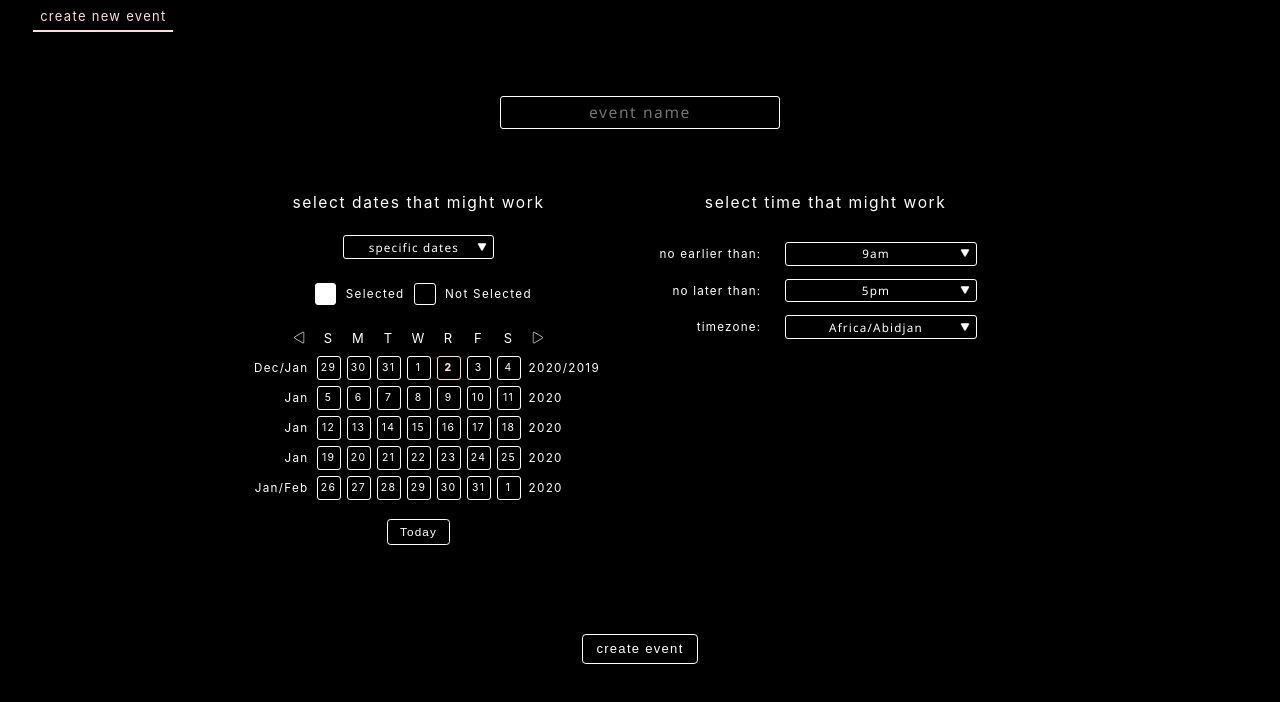
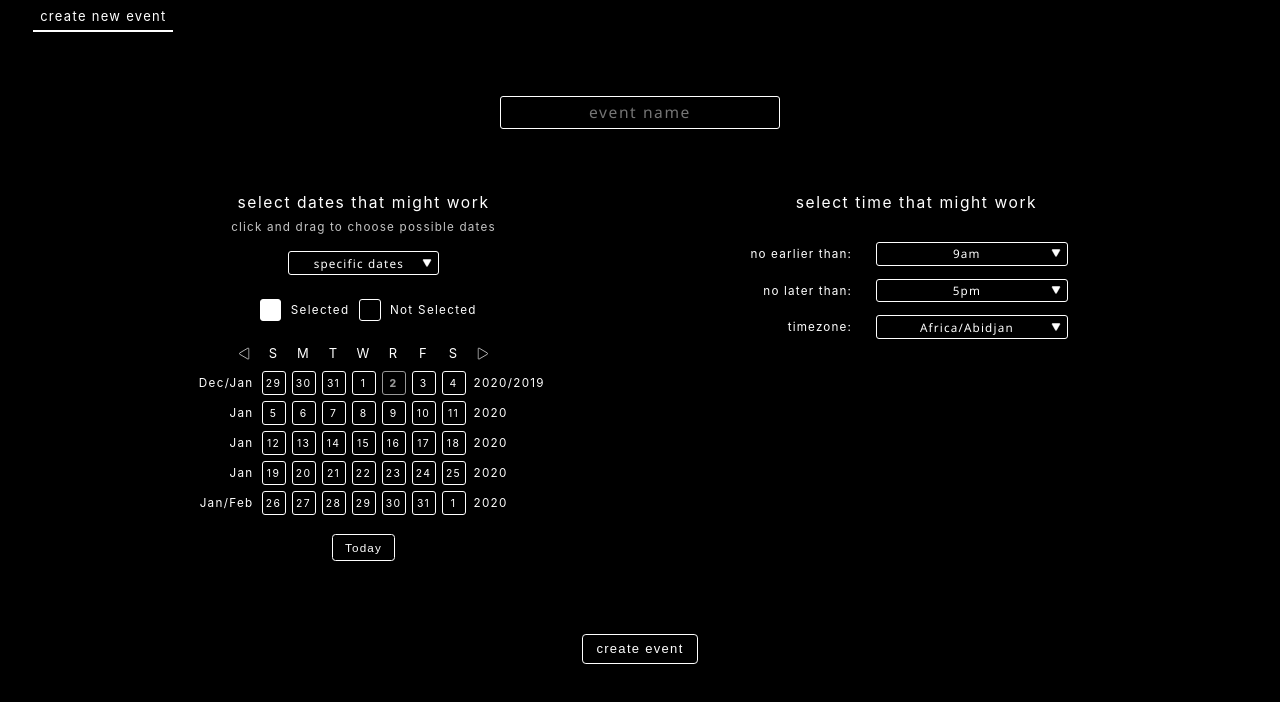
Before and after one commit to ellieyhcheng/meetme, a React (Create React App) app in the folder client/: page / in a window 1280 px wide. Shown: the top 702 px of the page. Built offline with nearby package versions, Linux system fonts and the light colour scheme.

Commit message:
Timezones & color scheme pink => white

```diff
--- a/client/package.json
+++ b/client/package.json
@@ -8,7 +8,6 @@
     "@testing-library/user-event": "^7.1.2",
     "axios": "^0.19.0",
     "firebase": "^7.6.1",
-    "moment": "^2.24.0",
     "moment-timezone": "^0.5.27",
     "node-sass": "^4.13.0",
     "react": "^16.12.0",
--- a/client/src/components/Calendar/Calendar.js
+++ b/client/src/components/Calendar/Calendar.js
@@ -1,6 +1,6 @@
 import React, { useState, useEffect } from 'react';
 import './Calendar.scss';
-import moment from 'moment';
+import moment from 'moment-timezone';
 import Date from '../Date/Date';
 import arrow from '../../assets/triangle.svg';
 import solidArrow from '../../assets/triangle-filled.svg';
--- a/client/src/components/Date/Date.scss
+++ b/client/src/components/Date/Date.scss
@@ -14,23 +14,20 @@
     cursor: pointer;
 
     &.today {
-        color: $pink;
-        border-color: $pink;
+        color: $dark-grey;
+        border-color: $dark-grey;
         font-weight: 800;
     }
 
     &.active {
         color: black;
         background: white;
-        // background: $pink;
-        // border-color: $pink;
         font-weight: 600;
     }
 
     &.today.active {
         color: black;
         background: white;
-        // background: $pink;
         border-color: white;
         font-weight: 800;
     }
--- a/client/src/components/Header/Header.scss
+++ b/client/src/components/Header/Header.scss
@@ -3,7 +3,7 @@
 .header {
     height: 5%;
     width: 100%;
-    color: white;
+    color: $grey;
     margin-bottom: 2vh;
 
     ul {
@@ -31,7 +31,7 @@
         }
 
         .selected {
-            color: $pink;
+            color: white;
         }
 
         .slider {
@@ -40,7 +40,7 @@
             left: 0px;
             width: 139px;
             height: 2px;
-            background: $pink;
+            background: white;
             transition: left 0.25s;
             margin: 0 0.6em;
         }
--- a/client/src/components/Picker/Picker.js
+++ b/client/src/components/Picker/Picker.js
@@ -1,9 +1,9 @@
 import React, { useState, useEffect } from 'react';
 import './Picker.scss';
-import moment from 'moment';
+import moment from 'moment-timezone';
 import { withAPI } from '../API';
 
-function Picker({availability={}, user, getAvailability=() => {}}) {
+function Picker({availability={}, user, getAvailability=() => {}, timezone}) {
     const uid = user.uid;
 
     const times = availability ? Object.keys(availability) : [];
@@ -33,7 +33,7 @@ function Picker({availability={}, user, getAvailability=() => {}}) {
             if (times[i + 1] - times[i] !== 900) {
                 let m = moment.unix(times[i])
                 if (m.year() !== 1971) {
-                    dates.push(m.format('MMM D'))
+                    dates.push(m.tz(timezone).format('MMM D'))
                 }
                 days.push(m.format('dd')[0])
                 columns.push(col);
@@ -42,7 +42,7 @@ function Picker({availability={}, user, getAvailability=() => {}}) {
         }
         let m = moment.unix(times[times.length - 1])
         if (m.year() !== 1971) {
-            dates.push(m.format('MMM D'))
+            dates.push(m.tz(timezone).format('MMM D'))
         }
         days.push(m.format('dd')[0])
         col.push(times[times.length - 1])
@@ -57,7 +57,7 @@ function Picker({availability={}, user, getAvailability=() => {}}) {
     }, [actives.perm, getAvailability])
 
     const getHour = (time) => {
-        let hour = moment.unix(time).format('h a')
+        let hour = moment.unix(time).tz(timezone).format('h a')
         if (hour === '12 am') return 'midnight';
         if (hour === '12 pm') return 'noon';
         return hour;
--- a/client/src/components/Picker/Picker.scss
+++ b/client/src/components/Picker/Picker.scss
@@ -24,6 +24,7 @@
             height: $box-side;
             width: $cell-width;
             margin: 0 0.8em;
+            box-sizing: border-box;
         }
 
         .available {
@@ -31,7 +32,7 @@
             align-items: center;
 
             .box {
-                background: $pink;
+                background: white;
             }
         }
 
@@ -126,7 +127,7 @@
                         background: black;
 
                         &.active {
-                            background: $pink;
+                            background: white;
                         }
 
                         &:first-child {
--- a/client/src/pages/Create/Create.js
+++ b/client/src/pages/Create/Create.js
@@ -34,7 +34,7 @@ const timeRange = [
     { value: '24', text: 'midnight' },
 ]
 
-function Create({API, history}) {
+function Create({ API, history }) {
     const [type, setType] = useState('date');
     const [dates, setDates] = useState([]);
     const [times, setTimes] = useState({ early: 9, later: 17, timezone: moment.tz.guess() });
@@ -71,7 +71,8 @@ function Create({API, history}) {
 
             if (type === 'week') {
                 dates.forEach(date => {
-                    const day = date.split('-')[1];
+                    var day = date.split('-')[1];
+                    if (day === '0') day = '7';
                     for (let i = times.early; i < times.later; i++) {
                         for (let j = 0; j < 60; j += 15) {
                             const m = moment.tz(`1971-11-${day} ${i}:${j}:00`, 'YYYY-MM-D H:m:ss', times.timezone);
@@ -118,6 +119,7 @@ function Create({API, history}) {
             <div className="form">
                 <div className="date-selection">
                     <p className="heading">select {type === 'date' ? 'dates' : 'days'} that might work</p>
+                    <p className="subheading">click and drag to choose possible {type === 'date' ? 'dates' : 'days'}</p>
                     <div className="select-wrapper">
                         <select name="type" value={type} onChange={(e) => setType(e.currentTarget.value)}>
                             <option value="date">specific dates</option>
@@ -130,6 +132,7 @@ function Create({API, history}) {
 
                 <div className="time-selection">
                     <p className="heading">select time that might work</p>
+                    <div className="selection-items">
                         <div className="item">
                             <p>no earlier than: </p>
                             <div className="select-wrapper">
@@ -150,6 +153,7 @@ function Create({API, history}) {
                                 </select>
                             </div>
                         </div>
+                        {type !== 'week' &&
                             <div className="item">
                                 <p>timezone: </p>
                                 <div className="select-wrapper">
@@ -160,9 +164,16 @@ function Create({API, history}) {
                                     </select>
                                 </div>
                             </div>
+                        }
                     </div>
+                    {type === 'week' &&
+                            <div className="timezone-alt">
+                                <p >days of the week events assume participants are in the same timezone</p>
+                            </div>
+                        }
                 </div>
 
+            </div>
 
             <div className="create-button">
                 <Button onClick={onSubmit}>create event</Button>
@@ -180,4 +191,4 @@ function Create({API, history}) {
     );
 }
 
-export default withAPI( withRouter(Create));
+export default withAPI(withRouter(Create));
--- a/client/src/pages/Create/Create.scss
+++ b/client/src/pages/Create/Create.scss
@@ -15,35 +15,55 @@
         margin: 8vh 0 5vh;
         height: 100%;
         position: relative;
+        width: 90%;
 
         .date-selection {
             display: flex;
             flex-direction: column;
             align-items: center;
-            flex-grow: 1;
-            min-width: 30vw;
+            position: relative;
+            width: 50%;
+            max-width: 50%;
+
+            .heading {
+                margin-bottom: 0.5em;
+            }
         }
 
         .time-selection {
             display: flex;
             flex-direction: column;
-            align-items: flex-end;
-            flex-grow: 1;
-            margin: 0 3vw 0 2vw;
-            min-width: 25vw;
+            align-items: center;
+            position: relative;
+            width: 50%;
+            max-width: 50%;
 
             p {
                 align-self: center;
                 // margin-right: 2em;
             }
 
-            .item {
+            .selection-items {
+                display: flex;
+                flex-direction: column;
+                align-items: flex-end;
 
-                .select-wrapper {
-                    // min-width: 15vw;
-                    width: 15vw;
-                    max-width: 200px;
+                .item {
+
+                    .select-wrapper {
+                        width: 15vw;
+                        max-width: 200px;
+                    }
                 }
+            }
+
+            .timezone-alt {
+                color: $grey;
+                width: 50%;
+                position: relative;
+                text-align: center;
+                font-size: 0.9em;
+                margin-top: 2em;
             }
 
         }
--- a/client/src/pages/Event/Event.scss
+++ b/client/src/pages/Event/Event.scss
@@ -1,6 +1,21 @@
 @import '../../constants/variables.scss';
 
 .event {
+    padding-top: 3vh;
+
+    .timezone {
+        display: flex;
+        align-items: center;
+        font-size: 0.9rem;
+
+        .select-wrapper {
+            font-size: 0.9rem;
+        }
+
+        p {
+            margin: 0 1em;
+        }
+    }
 
     .form {
         display: flex;
```
Also changed, not shown: client/src/components/View/View.js (+8 -7 lines), client/src/pages/Event/Event.js (+23 -3 lines), 1 other file (tests, documents, lock files or other folders). Lines whose indentation alone changed are shown as unchanged.
